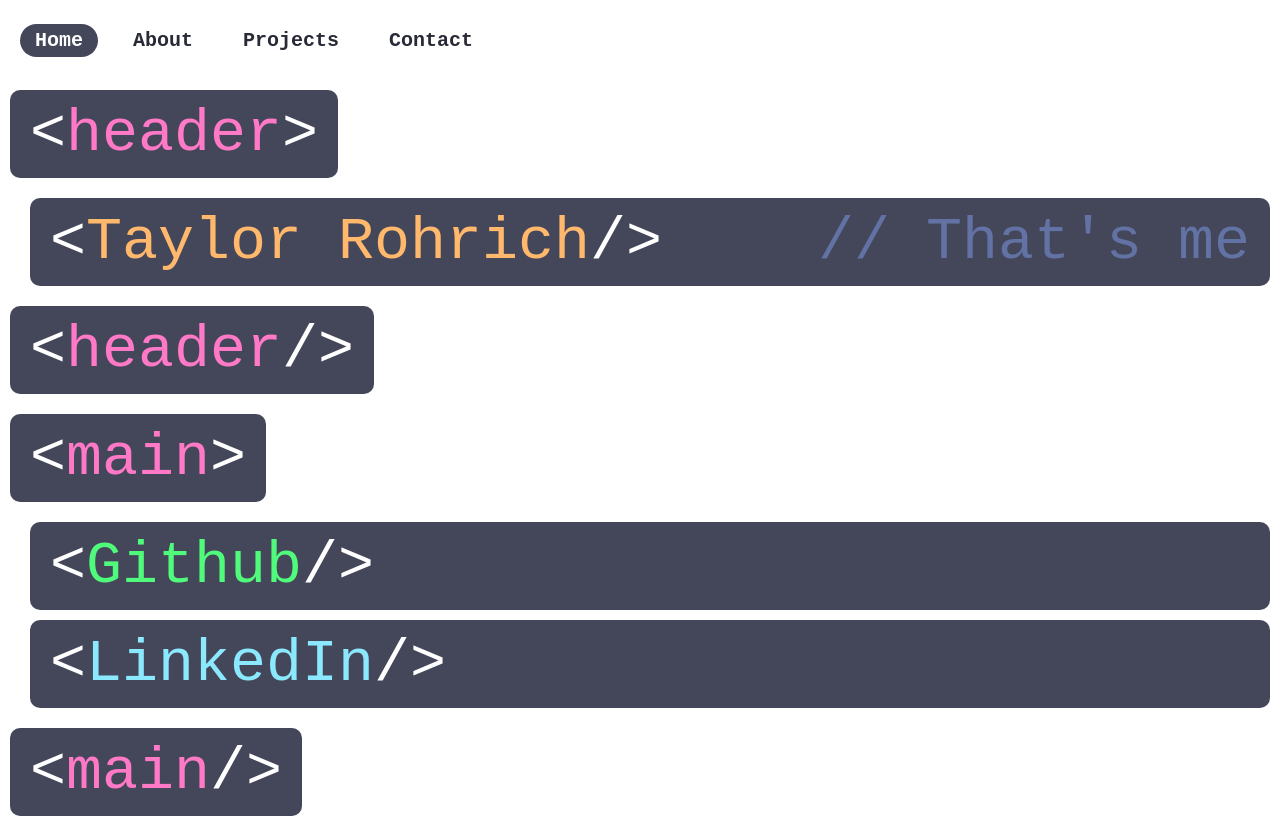
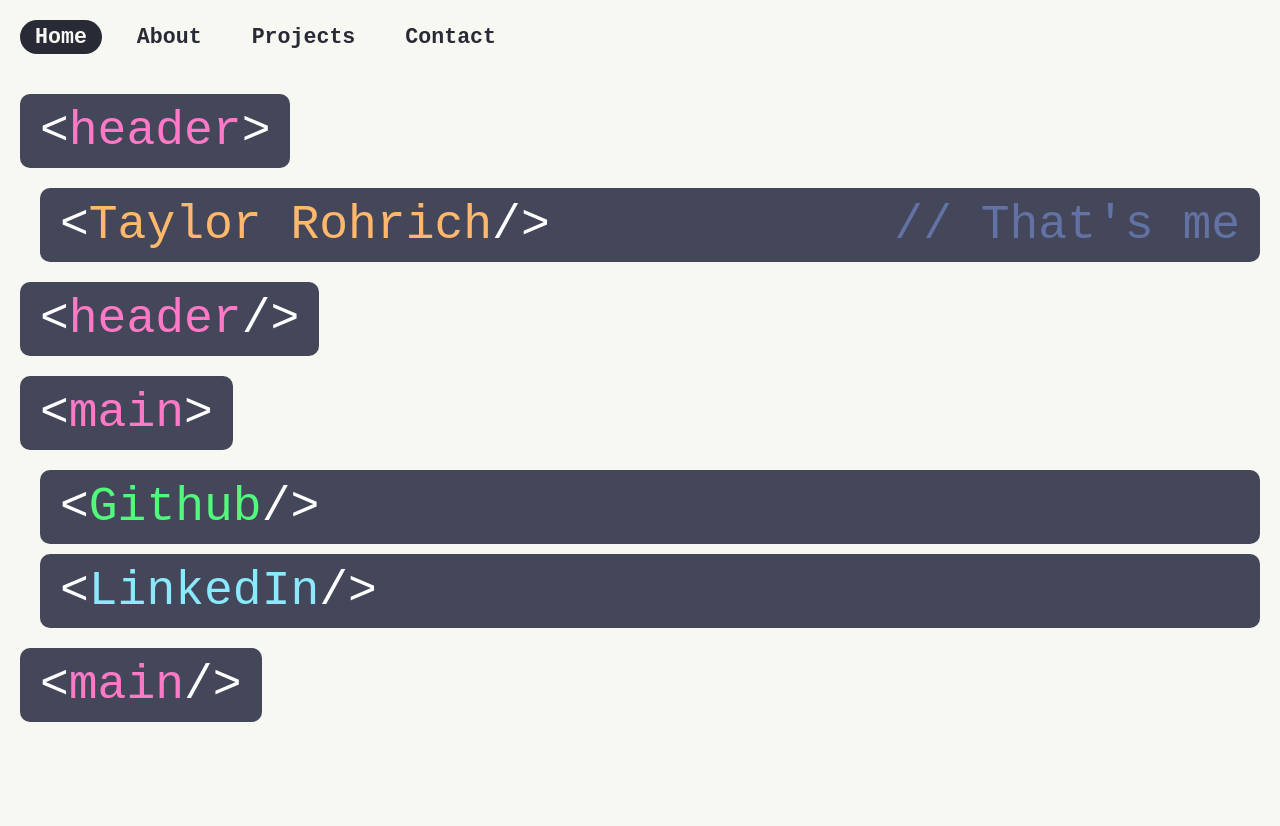
Before and after one commit to taylorrohrich/personal_website_2020, a Gatsby site in the folder gatsby/: page / in a window 1280 px wide. After the commit the page ends 800 px from the top, so only its background shows below. Built offline with nearby package versions, Linux system fonts and the light colour scheme; Gatsby itself is replaced by a stand-in of ours.

Commit message:
front page changes

```diff
--- a/gatsby/gatsby-config.js
+++ b/gatsby/gatsby-config.js
@@ -15,6 +15,7 @@ module.exports = {
     },
     `gatsby-transformer-sharp`,
     `gatsby-plugin-sharp`,
+    `gatsby-plugin-netlify-cms`,
     {
       resolve: `gatsby-plugin-manifest`,
       options: {
--- a/gatsby/package.json
+++ b/gatsby/package.json
@@ -8,12 +8,14 @@
     "gatsby": "^2.19.7",
     "gatsby-image": "^2.2.39",
     "gatsby-plugin-manifest": "^2.2.39",
+    "gatsby-plugin-netlify-cms": "^4.1.41",
     "gatsby-plugin-offline": "^3.0.32",
     "gatsby-plugin-react-helmet": "^3.1.21",
     "gatsby-plugin-sharp": "^2.4.3",
     "gatsby-source-filesystem": "^2.1.46",
     "gatsby-transformer-sharp": "^2.3.13",
     "lodash": "^4.17.15",
+    "netlify-cms-app": "^2.11.28",
     "prop-types": "^15.7.2",
     "react": "^16.12.0",
     "react-dom": "^16.12.0",
--- a/gatsby/src/components/layouts/page/header.js
+++ b/gatsby/src/components/layouts/page/header.js
@@ -25,7 +25,7 @@ const Tabs = ({ title }) => {
     )
   })
   return (
-    <Flex style={{ padding: 10, height: 60 }} row justifyFlexStart alignCenter>
+    <Flex row justifyFlexStart alignCenter>
       {tabs}
     </Flex>
   )
--- a/gatsby/src/components/layouts/page/page.module.css
+++ b/gatsby/src/components/layouts/page/page.module.css
@@ -1,5 +1,5 @@
 .tab {
-  font-size: 20px;
+  font-size: 1.8em;
   font-weight: bold;
   border-radius: 25px;
   margin: 10px;
@@ -11,18 +11,18 @@
 }
 
 .tab:hover {
-  color: white;
+  color: #f8f8f2;
   background-color: #44475a;
   opacity: 0.7;
 }
 
 .selectedTab {
   color: #6272a4;
-  font-size: 20px;
+  font-size: 1.8em;
   font-weight: bold;
-  color: white;
+  color: #f8f8f2;
   border-radius: 25px;
-  background-color: #44475a;
+  background-color: #282a36;
   margin: 10px;
   padding: 5px;
   padding-left: 15px;
--- a/gatsby/src/components/wrappers/div.js
+++ b/gatsby/src/components/wrappers/div.js
@@ -5,7 +5,7 @@ import style from "./wrappers.module.css"
 
 const Div = ({ children, color, size, text = "div" }) => {
   return (
-    <div style={{ fontSize: size }}>
+    <div style={{ fontSize: `${size}em` }}>
       <div className={style.tag} style={{ display: "inline-block" }}>
         <div className={style.div}>
           {"<"}
--- a/gatsby/src/components/wrappers/element.js
+++ b/gatsby/src/components/wrappers/element.js
@@ -1,15 +1,36 @@
 import React from "react"
+import { Link } from "gatsby"
 
 import Flex from "./flex"
 import colors from "../../constants/colors"
 import style from "./wrappers.module.css"
 
-const Element = ({ children, onClick, color, size, comment }) => {
+const getLink = (to, children, color) => {
+  console.log(to)
+  if (to?.length) {
+    if (to.includes("https")) {
+      return (
+        <a style={{ color: color }} href={to}>
+          {children}{" "}
+        </a>
+      )
+    } else {
+      return (
+        <Link style={{ color: color }} to={to}>
+          {" "}
+          {children}
+        </Link>
+      )
+    }
+  }
+  return <div style={{ color: color }}>{children}</div>
+}
+const Element = ({ children, onClick, color, size, comment, to }) => {
   return (
     <div
       className={style.tag}
       style={{
-        fontSize: size,
+        fontSize: `${size}em`,
       }}
       role="button"
       onClick={onClick}
@@ -17,7 +38,7 @@ const Element = ({ children, onClick, color, size, comment }) => {
       <Flex row space-between className={style.div}>
         <Flex flex>
           {"<"}
-          <div style={{ color: colors[color] }}>{children}</div>
+          {getLink(to, children, colors[color])}
           {" />"}
         </Flex>
         {comment && (
--- a/gatsby/src/components/wrappers/wrappers.module.css
+++ b/gatsby/src/components/wrappers/wrappers.module.css
@@ -5,7 +5,7 @@
   padding-left: 20px;
   background-color: #44475a;
   border-radius: 10px;
-  transition: margin 0.5s, opacity 1s;
+  transition: all 1s;
 }
 
 .tag:hover {
--- a/gatsby/src/pages/index.js
+++ b/gatsby/src/pages/index.js
@@ -6,14 +6,18 @@ import { Flex, Div, Element } from "../components/wrappers"
 const IndexPage = () => (
   <Page title="Home">
     <Flex column flex>
-      <Div size={60} color={"pink"} text="header">
-        <Element comment="That's me" color="orange">
+      <Div size={4} color={"pink"} text="header">
+        <Element comment="That's me" color="orange" to="/about">
           Taylor Rohrich
         </Element>
       </Div>
-      <Div size={60} color={"pink"} text="main">
-        <Element color="green">Github</Element>
-        <Element color="cyan">LinkedIn</Element>
+      <Div size={4} color={"pink"} text="main">
+        <Element color="green" to="https://github.com/taylorrohrich">
+          Github
+        </Element>
+        <Element color="cyan" to="https://www.linkedin.com/in/taylor-rohrich/">
+          LinkedIn
+        </Element>
       </Div>
     </Flex>
   </Page>
--- a/gatsby/src/styles/global.css
+++ b/gatsby/src/styles/global.css
@@ -4,16 +4,36 @@ body,
 #gatsby-focus-wrapper {
   height: 100%;
   margin: 0;
+}
+html {
+  background-color: #f8f8f2;
   font-family: monospace;
+  font-size: 16px;
 }
-
-main {
-  flex: 1;
-  display: flex;
-  flex-direction: column;
+header,
+main,
+footer {
+  margin: 10px;
 }
-
 a {
   color: inherit; /* blue colors for links too */
   text-decoration: inherit; /* no underline */
 }
+
+@media only screen and (max-width: 1600px) {
+  html {
+    font-size: 12px;
+  }
+}
+
+@media only screen and (max-width: 1200px) {
+  html {
+    font-size: 10px;
+  }
+}
+
+@media only screen and (max-width: 1000px) {
+  html {
+    font-size: 8px;
+  }
+}
```
Also changed, not shown: gatsby/static/admin/config.yml (added, +14 -0 lines), 1 other file.
